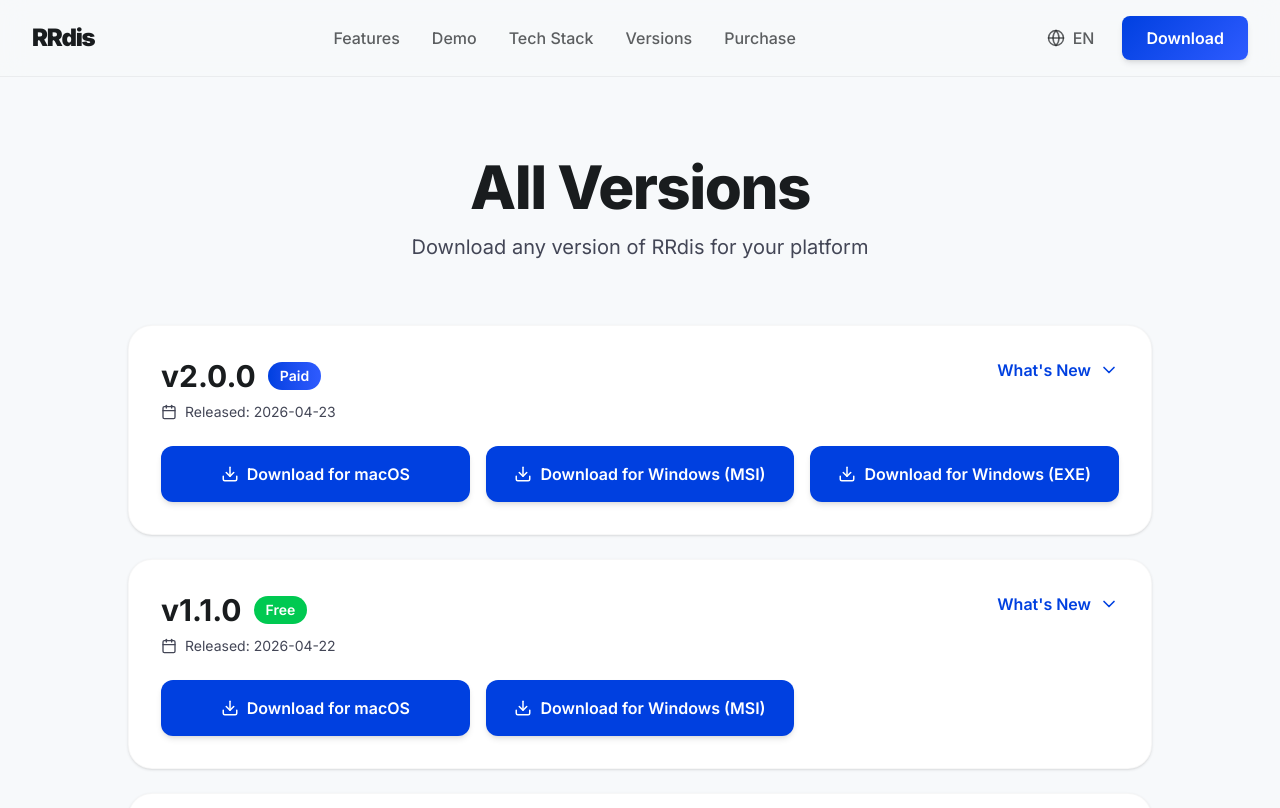
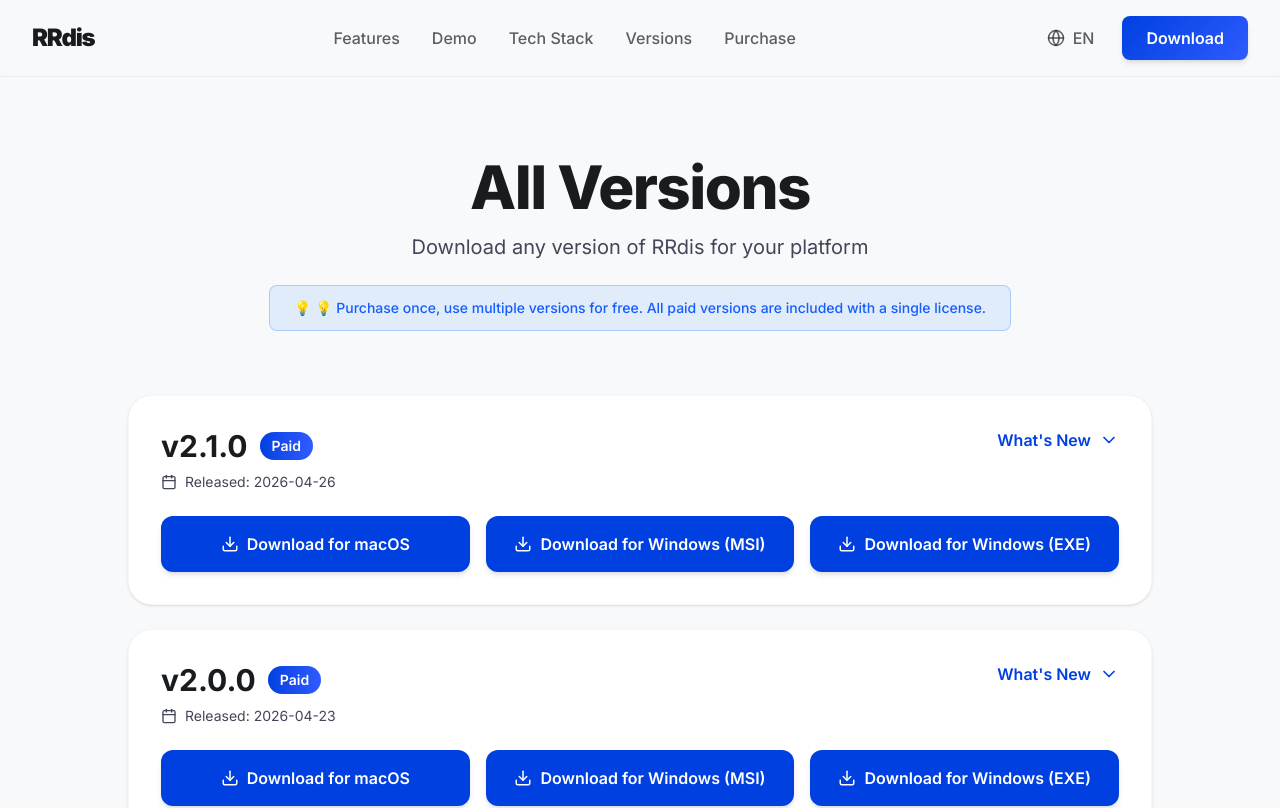
Before and after one commit to daichongdev/rrdis-web, a React (Vite) app: page /rrdis-web/versions in a window 1280 px wide. Shown: the top 808 px of the page. Built offline with nearby package versions, Linux system fonts and the light colour scheme.

Commit message:
fix: #0426 新增2.1.0版本

```diff
--- a/src/i18n.ts
+++ b/src/i18n.ts
@@ -94,6 +94,7 @@ export const translations = {
     versions: {
       title: "All Versions",
       subtitle: "Download any version of RRdis for your platform",
+      purchaseNotice: "💡 Purchase once, use multiple versions for free. All paid versions are included with a single license.",
       releaseDate: "Released",
       changelog: "What's New",
       downloadFor: "Download for",
@@ -243,6 +244,7 @@ export const translations = {
     versions: {
       title: "所有版本",
       subtitle: "下载适用于您平台的任意 RRdis 版本",
+      purchaseNotice: "💡 购买一次，免费使用多个版本。单次购买即可使用所有付费版本。",
       releaseDate: "发布日期",
       changelog: "更新内容",
       downloadFor: "下载",
--- a/src/pages/Versions.tsx
+++ b/src/pages/Versions.tsx
@@ -172,6 +172,9 @@ export default function Versions() {
             <p className="text-xl text-[#434656] max-w-2xl mx-auto">
               {t.versions.subtitle}
             </p>
+            <div className="mt-6 inline-block bg-blue-500/10 border border-blue-500/30 rounded-lg px-6 py-3">
+              <p className="text-blue-600 text-sm font-medium">💡 {t.versions.purchaseNotice}</p>
+            </div>
           </motion.div>
 
           <div className="space-y-6">
--- a/src/versions.ts
+++ b/src/versions.ts
@@ -28,6 +28,54 @@ export interface Version {
 }
 
 export const versions: Version[] = [
+  {
+    version: "2.1.0",
+    date: "2026-04-26",
+    isPaid: true,
+    changelog: {
+      en: [
+        "White screen issue fixed",
+        "Added React error boundary to catch crashes",
+        "Implemented connection heartbeat keep-alive mechanism (PING every 30 seconds)",
+        "Automatic reconnection mechanism, detects connection errors and auto-recovers",
+        "Detailed error log tracking",
+        "Data viewing experience optimization",
+        "All data types now use Monaco Editor",
+        "Smart detection and formatting for JSON, XML, HTML, SQL, YAML, Markdown",
+        "Removed data size limitation, supports viewing data of any size",
+        "Removed fullscreen modal, simplified interaction",
+        "Performance optimization",
+        "Use SCAN instead of KEYS command (non-blocking)",
+        "Pipeline batch get key types",
+        "Multi-level nested tree structure display"
+      ],
+      zh: [
+        "白屏问题修复",
+        "添加 React 错误边界捕获崩溃",
+        "实现连接心跳保活机制（每 30 秒 PING）",
+        "自动重连机制，检测连接错误并自动恢复",
+        "详细的错误日志追踪",
+        "数据查看体验优化",
+        "所有数据类型统一使用 Monaco Editor",
+        "智能检测并格式化 JSON、XML、HTML、SQL、YAML、Markdown",
+        "移除数据大小判断，支持任意大小数据查看",
+        "移除全屏查看模态框，简化交互",
+        "性能优化",
+        "使用 SCAN 替代 KEYS 命令（非阻塞）",
+        "Pipeline 批量获取 key 类型",
+        "多层嵌套树形结构展示"
+      ]
+    },
+    downloads: {
+      macOS: {
+        arm64: "pkg/RRdis_2.1.0_aarch64.dmg"
+      },
+      windows: {
+        msi: "pkg/RRdis_2.1.0_x64.msi",
+        exe: "pkg/RRdis_2.1.0_x64-setup.exe"
+      }
+    }
+  },
   {
     version: "2.0.0",
     date: "2026-04-23",
```
Also changed, not shown: 1 other file (tests, documents, lock files or other folders).
